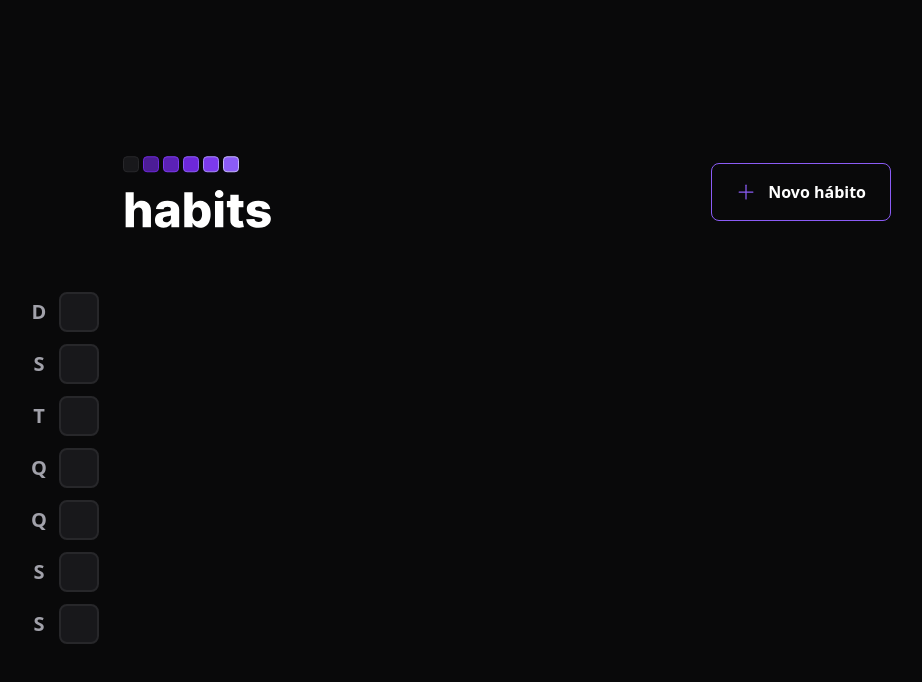
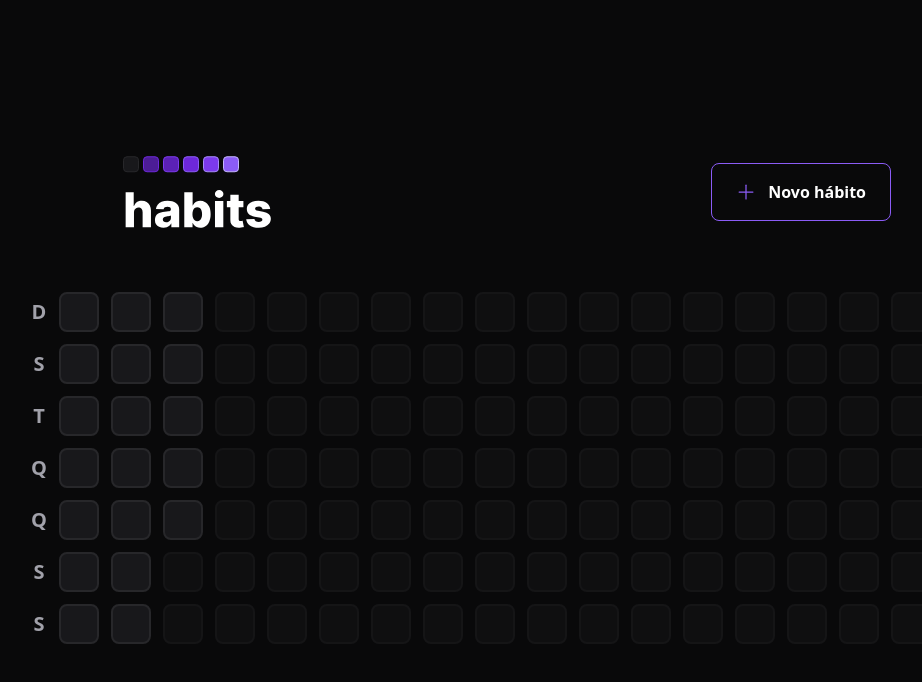
Before and after one commit to marlleyck/habits-client, a React (Vite) app: page / in a window 1280 px wide. Shown: the top 682 px of the page, without its empty margins (133-1055 px from the left). Built offline with nearby package versions, Linux system fonts and the light colour scheme.

Commit message:
feat: created 'generate-dates-from-year-beginning' function

```diff
--- a/src/components/SummaryTable/index.tsx
+++ b/src/components/SummaryTable/index.tsx
@@ -1,6 +1,12 @@
+import { generateDatesFromYearBeginning } from "../../utils/generate-dates-from-year-beginning";
 import { HabitDay } from "../HabitDay";
 
 const weekDays = ["D", "S", "T", "Q", "Q", "S", "S"];
+
+const summaryDates = generateDatesFromYearBeginning();
+
+const minimumSummaryDatesSize = 18 * 7; // 18 weeks
+const amountOfDaysToFill = minimumSummaryDatesSize - summaryDates.length;
 
 export const SummaryTable = () => {
   return (
@@ -19,13 +25,19 @@
       </div>
 
       <div className="grid grid-rows-7 grid-flow-col gap-3">
-        <HabitDay />
-        <HabitDay />
-        <HabitDay />
-        <HabitDay />
-        <HabitDay />
-        <HabitDay />
-        <HabitDay />
+        {summaryDates.map((date) => {
+          return <HabitDay key={date.toString()} />;
+        })}
+
+        {amountOfDaysToFill > 0 &&
+          Array.from({ length: amountOfDaysToFill }).map((_, index) => {
+            return (
+              <div
+                key={index}
+                className="w-10 h-10 bg-zinc-900 border-2 border-zinc-800 rounded-lg opacity-40 cursor-not-allowed"
+              />
+            );
+          })}
       </div>
     </div>
   );
--- a/src/utils/generate-dates-from-year-beginning.ts
+++ b/src/utils/generate-dates-from-year-beginning.ts
@@ -1 +1,16 @@
-export function generateDatesFromYearBeginning() {}
+import dayjs from "dayjs";
+
+export function generateDatesFromYearBeginning() {
+  const firstDayOfTheYear = dayjs().startOf("year");
+  const today = new Date();
+
+  const dates = [];
+  let compareDate = firstDayOfTheYear;
+
+  while (compareDate.isBefore(today)) {
+    dates.push(compareDate.toDate());
+    compareDate = compareDate.add(1, "day");
+  }
+
+  return dates;
+}
```
